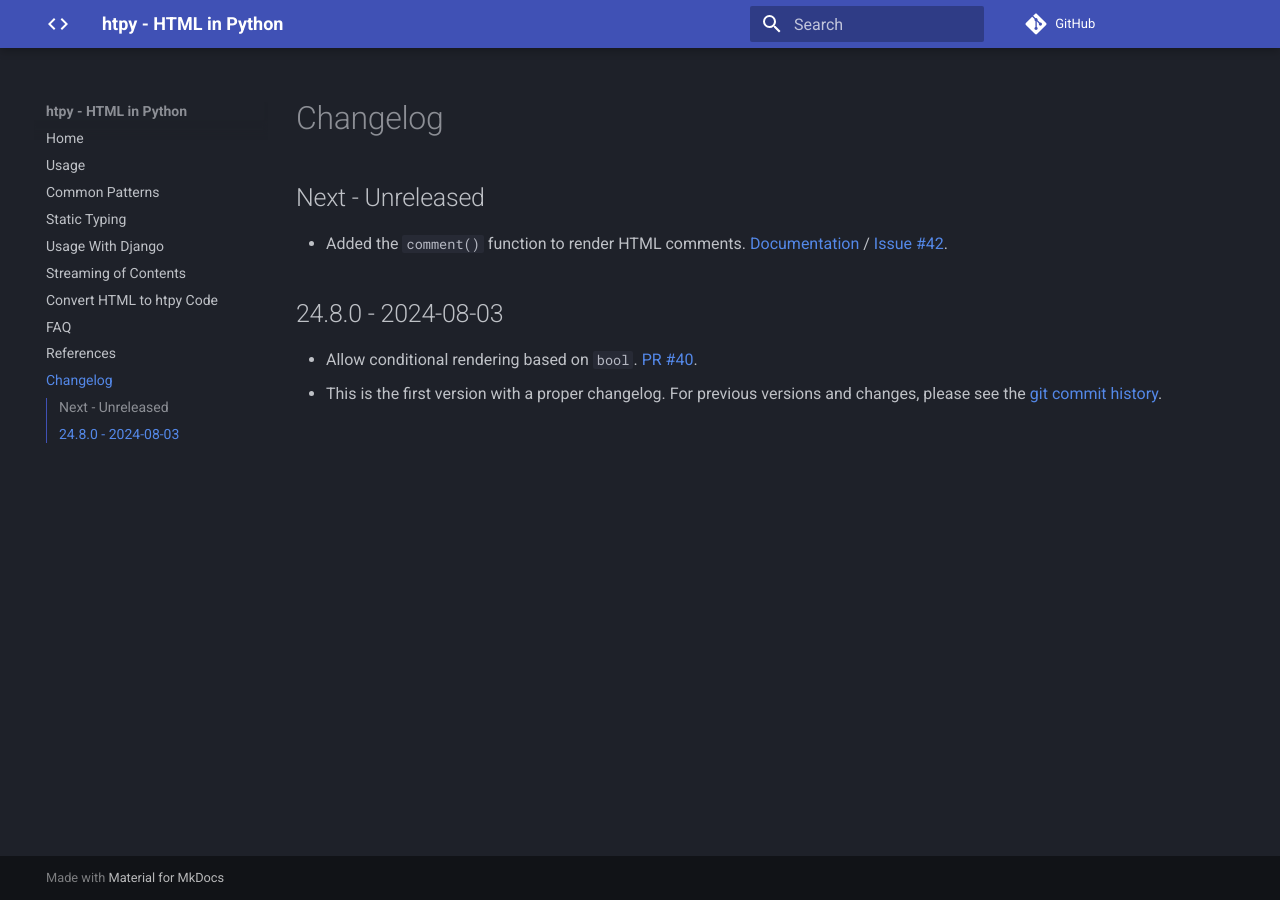
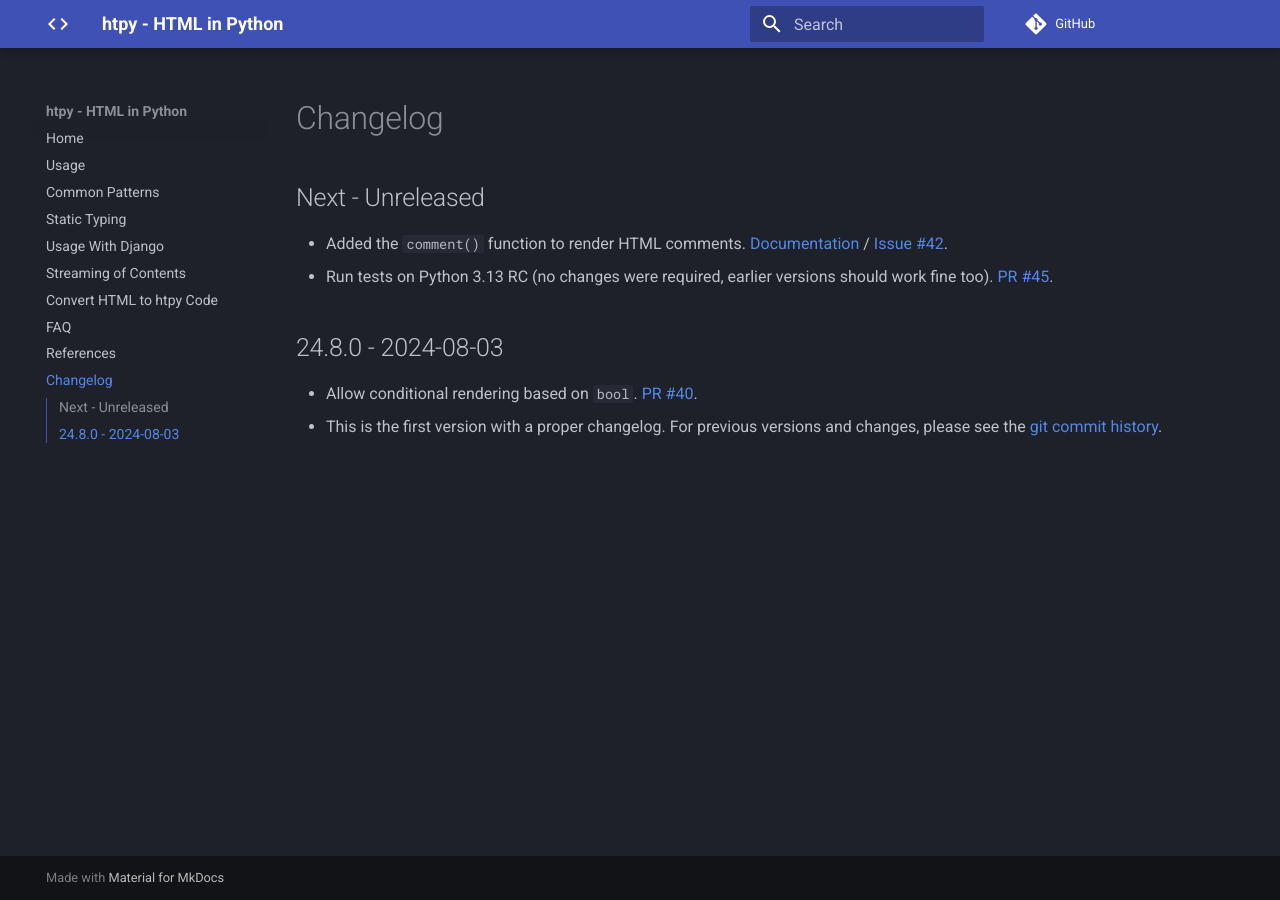
Before and after one commit to pelme/htpy, an MkDocs documentation site: the page built from docs/changelog.md, in a window 1280 px wide. Built offline with MkDocs 1.6.1 and Material for MkDocs 9.7.7, drawn with Linux system fonts in a browser that asks for light colours; comment, search, counter and statistics services are not loaded.

Commit message:
Add Python 3.13 to CI checks.

```diff
--- a/docs/changelog.md
+++ b/docs/changelog.md
@@ -4,6 +4,8 @@
  - Added the `comment()` function to render HTML comments.
  [Documentation](usage.md#html-comments) /  [Issue
  #42](https://github.com/pelme/htpy/issues/42).
+ - Run tests on Python 3.13 RC (no changes were required, earlier versions
+ should work fine too). [PR #45](https://github.com/pelme/htpy/pull/45).
 
 ## 24.8.0 - 2024-08-03
 - Allow conditional rendering based on `bool`. [PR #40](https://github.com/pelme/htpy/pull/41).
```
Also changed, not shown: 1 other file.
